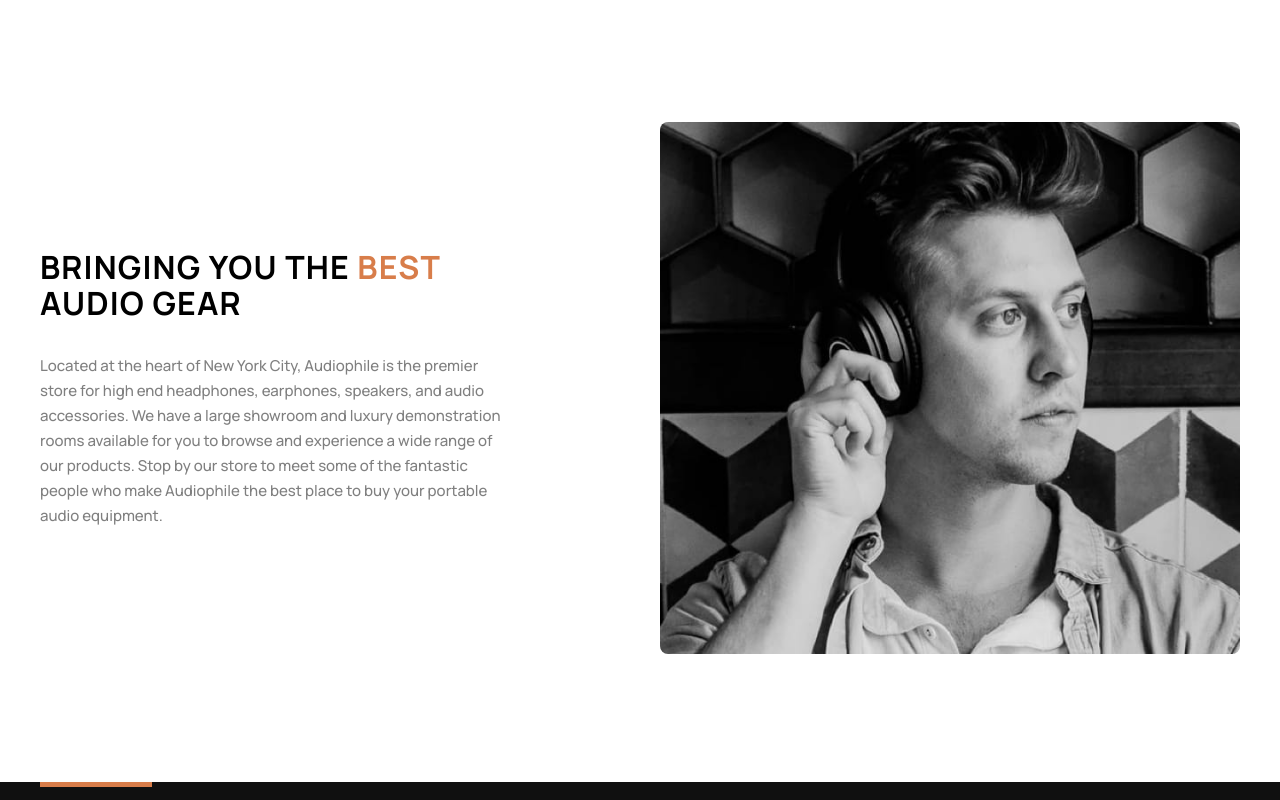
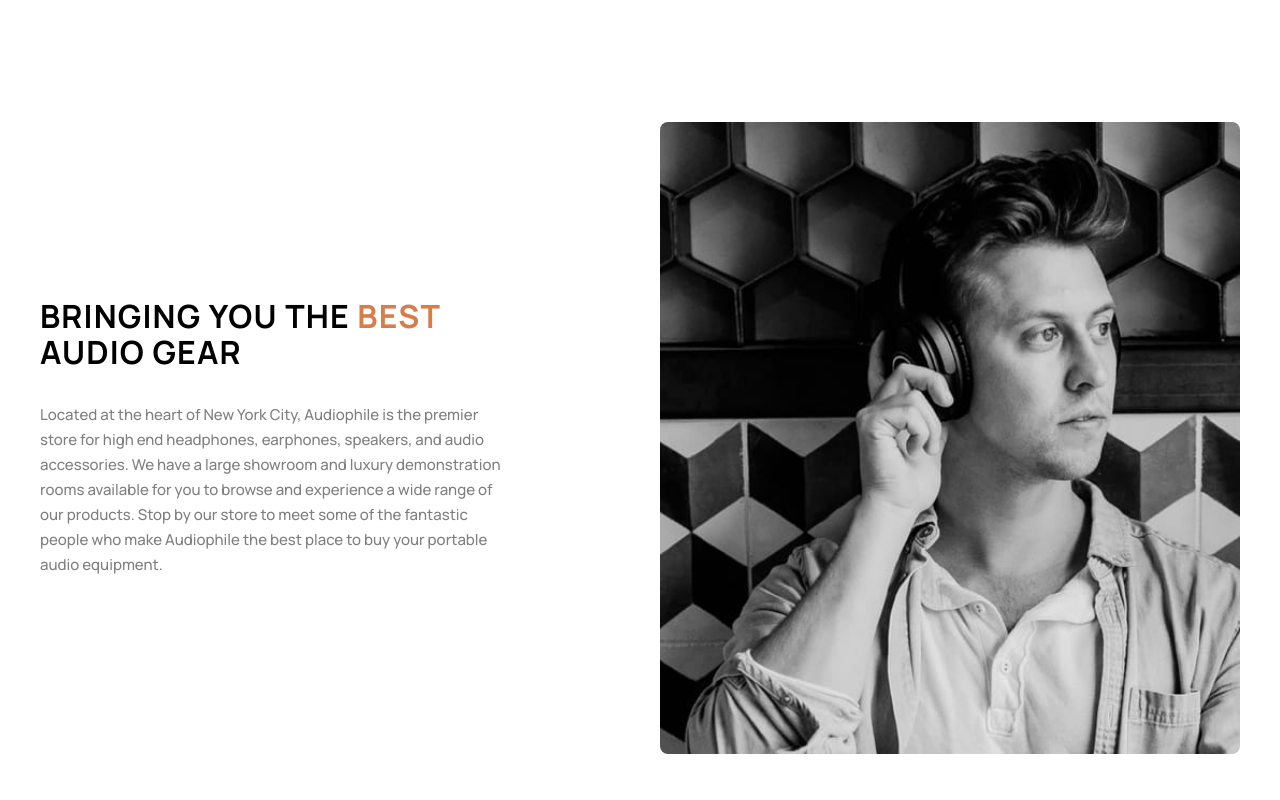
Before and after one commit to chrisdev188/audiophile, a React (Vite) app: page / in a window 1280 px wide. Shown: the part 2580-3380 px from the top of the page. Built offline with nearby package versions, Linux system fonts and the light colour scheme.

Commit message:
Update About section

```diff
--- a/src/components/About/About.styles.ts
+++ b/src/components/About/About.styles.ts
@@ -1,23 +1,8 @@
 import styled from "styled-components";
 import media from "../../helpers/styles/mediaQueries";
 
-export const AboutText = styled.div`
-  & > * + * {
-    margin-top: 2rem;
-  }
-  text-align: center;
-  grid-column: span 1;
-  ${media.up("sm")`
-    grid-column: span 3;
-    align-self: center;
-    text-align:left;
-  `}
-  ${media.up("md")`
-    grid-column: span 5;
-    align-self: center;
-  `}
-`;
-export const AboutImage = styled.div`
+const StyledAbout = styled.section`
+  .image {
     grid-column: span 1;
     order: -1;
     height: 100%;
@@ -37,4 +22,23 @@ export const AboutImage = styled.div`
     grid-column: 7 / span 6;
 
   `}
+  }
+  .content {
+    & > * + * {
+      margin-top: 2rem;
+    }
+    text-align: center;
+    grid-column: span 1;
+    ${media.up("sm")`
+    grid-column: span 3;
+    align-self: center;
+    text-align:left;
+  `}
+    ${media.up("md")`
+    grid-column: span 5;
+    align-self: center;
+  `}
+  }
 `;
+
+export default StyledAbout;
--- a/src/components/About/About.tsx
+++ b/src/components/About/About.tsx
@@ -1,14 +1,14 @@
 import Container from "../Container/Container";
 import Grid from "../Grid/Grid";
 import Typography from "../Typography/Typography";
-import { AboutImage, AboutText } from "./About.styles";
+import StyledAbout from "./About.styles";
 
 const About = () => {
   return (
-    <section>
+    <StyledAbout>
       <Container>
         <Grid xs={{ rowGap: 3 }} sm={{ rowGap: 2 }}>
-          <AboutText>
+          <div className="content">
             <Typography component="h3" variant="h3">
               Bringing you the{" "}
               <Typography component="span" textColor="accent" variant="h3">
@@ -25,8 +25,8 @@ const About = () => {
               people who make Audiophile the best place to buy your portable
               audio equipment.
             </Typography>
-          </AboutText>
-          <AboutImage>
+          </div>
+          <picture className="image">
             <source
               srcSet="/assets/shared/desktop/image-best-gear.jpg"
               media="(min-width:1200px)"
@@ -39,10 +39,10 @@ const About = () => {
               src="/assets/shared/mobile/image-best-gear.jpg"
               alt="a man wearing headphones"
             />
-          </AboutImage>
+          </picture>
         </Grid>
       </Container>
-    </section>
+    </StyledAbout>
   );
 };
 
```
Lines whose indentation alone changed are shown as unchanged.
